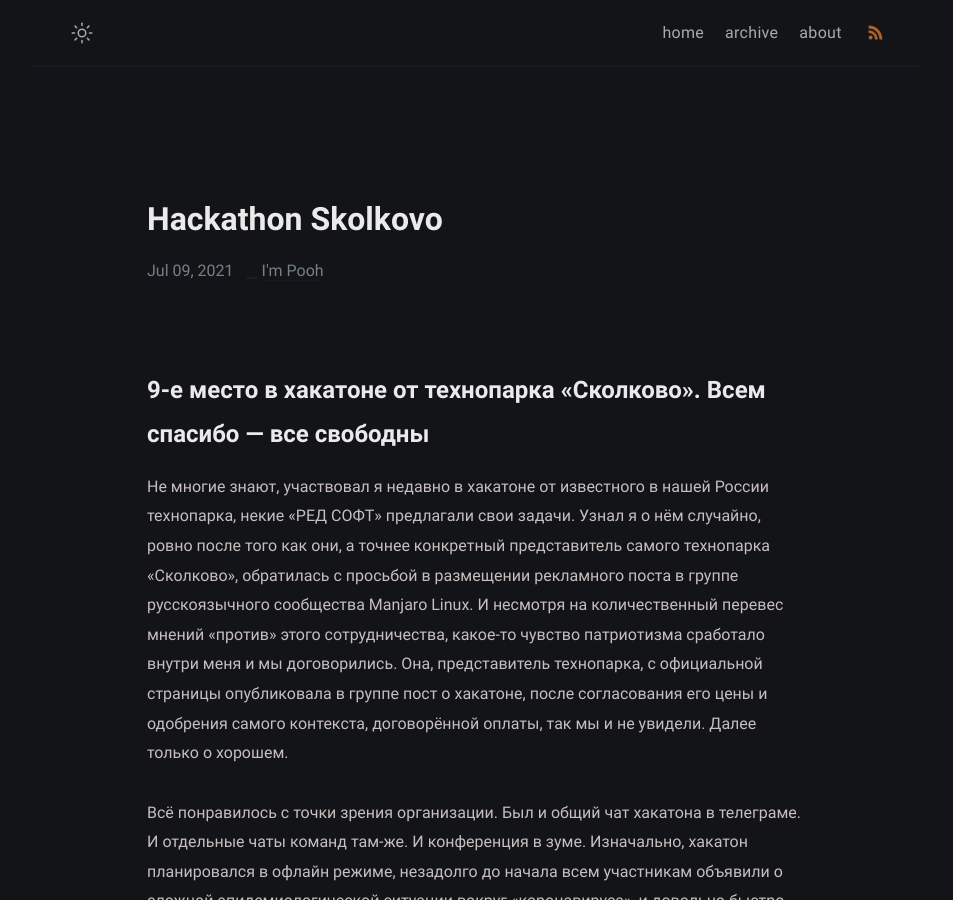
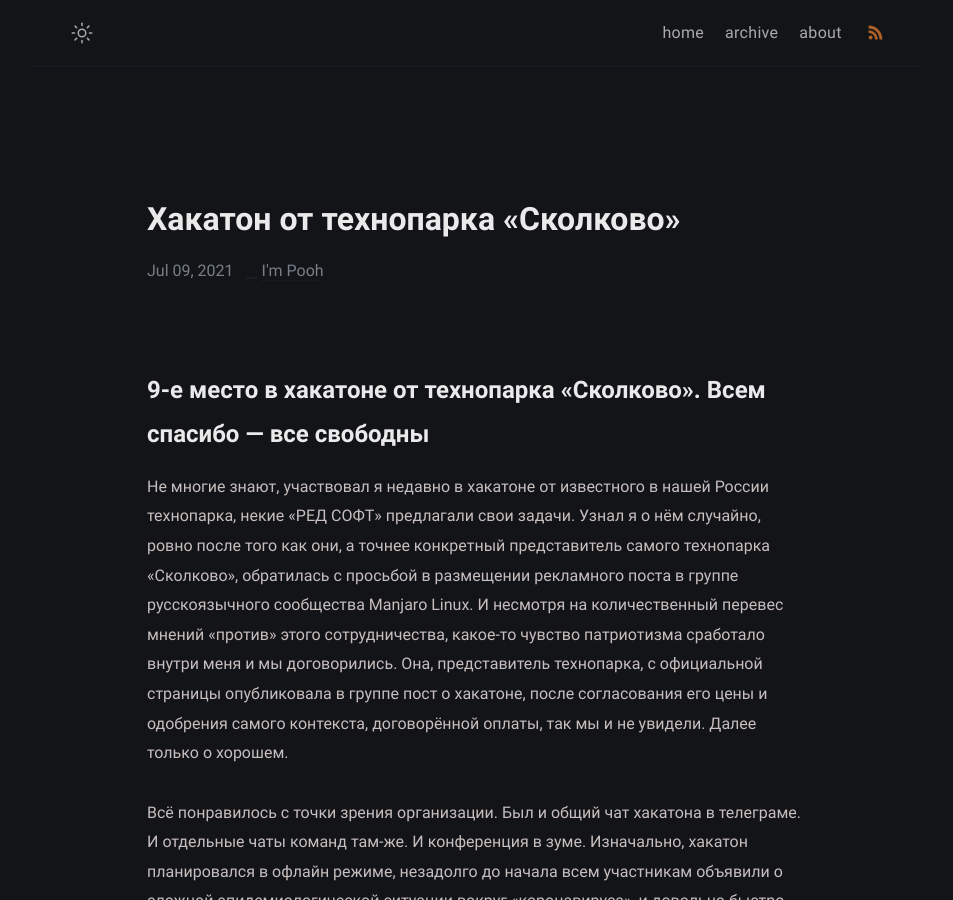
Before and after one commit to pooh2pooh/pooh2pooh.github.io, a Jekyll site: the page built from _posts/other/2021-07-09-hackathon-skolkovo.md, in a window 1280 px wide and 900 px high. Shown: the whole window, without its empty margins (163-1116 px from the left). Built offline with Jekyll 4.4.1, drawn with Linux system fonts in a browser that asks for light colours.

Commit message:
fix post hackathon

```diff
--- a/_posts/other/2021-07-09-hackathon-skolkovo.md
+++ b/_posts/other/2021-07-09-hackathon-skolkovo.md
@@ -1,3 +1,9 @@
+---
+layout: post
+title:  "Хакатон от технопарка «Сколково»"
+date:   2021-07-09 16:15:20 +0700
+categories: linux
+---
 # 9-е место в хакатоне от технопарка «Сколково». Всем спасибо — все свободны
 
 Не многие знают, участвовал я недавно в хакатоне от известного в нашей России технопарка, некие «РЕД СОФТ» предлагали свои задачи. Узнал я о нём случайно, ровно после того как они, а точнее конкретный представитель самого технопарка «Сколково», обратилась с просьбой в размещении рекламного поста в группе русскоязычного сообщества Manjaro Linux. И несмотря на количественный перевес мнений «против» этого сотрудничества, какое-то чувство патриотизма сработало внутри меня и мы договорились. Она, представитель технопарка, с официальной страницы опубликовала в группе пост о хакатоне, после согласования его цены и одобрения самого контекста, договорённой оплаты, так мы и не увидели. Далее только о хорошем.
@@ -33,4 +39,4 @@
 
 Некоторые из участников ездили в Технопарк «Сколково» на награждение победителей и бесплатные угощения. Всем участникам там вручали мерч (футболки, кепки, флешки, дождевики и др.) с символикой «Ред Софт». Тем кто не смог приехать, отправили мерч доставкой (мне в регион привезли через неделю после финала).
 
-![image-20210709160732015](/hackathon-skolkovo.assets/image-20210709160732015.png)
+![image-20210709160732015](hackathon-skolkovo.assets/image-20210709160732015.png)
```
